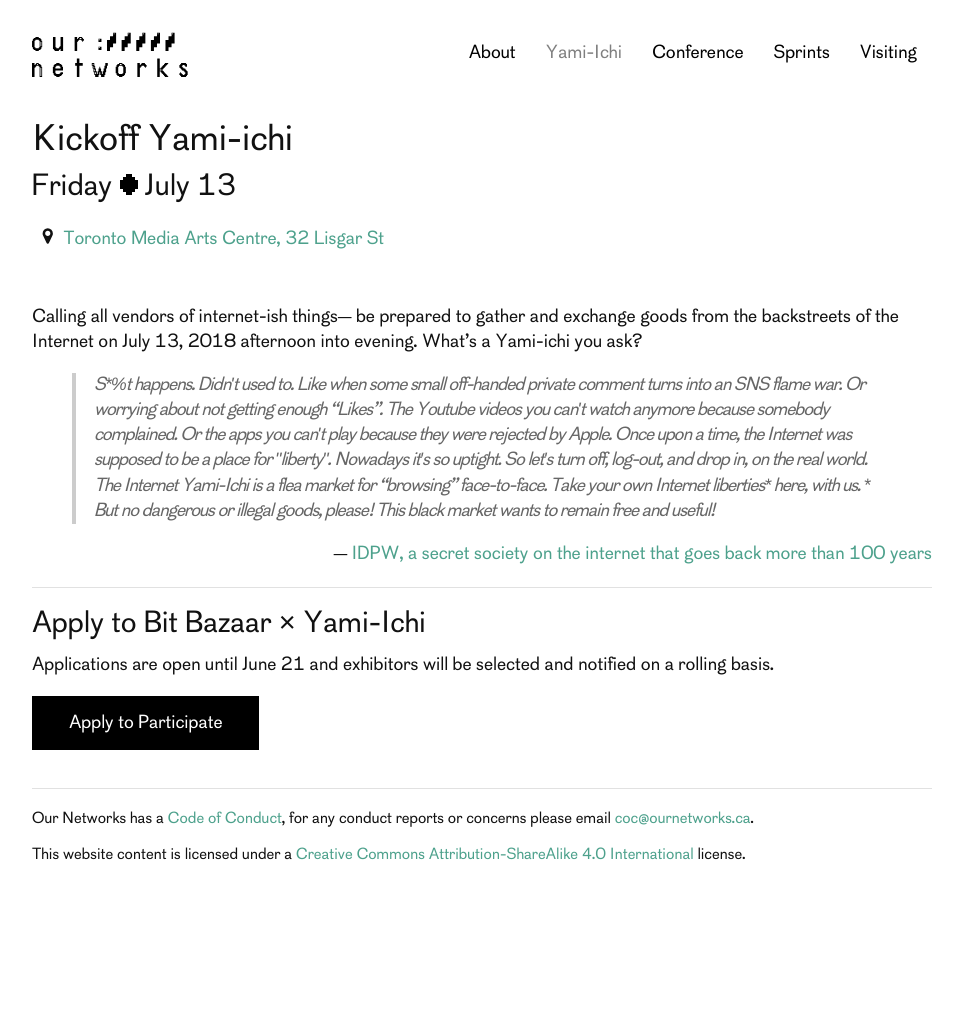
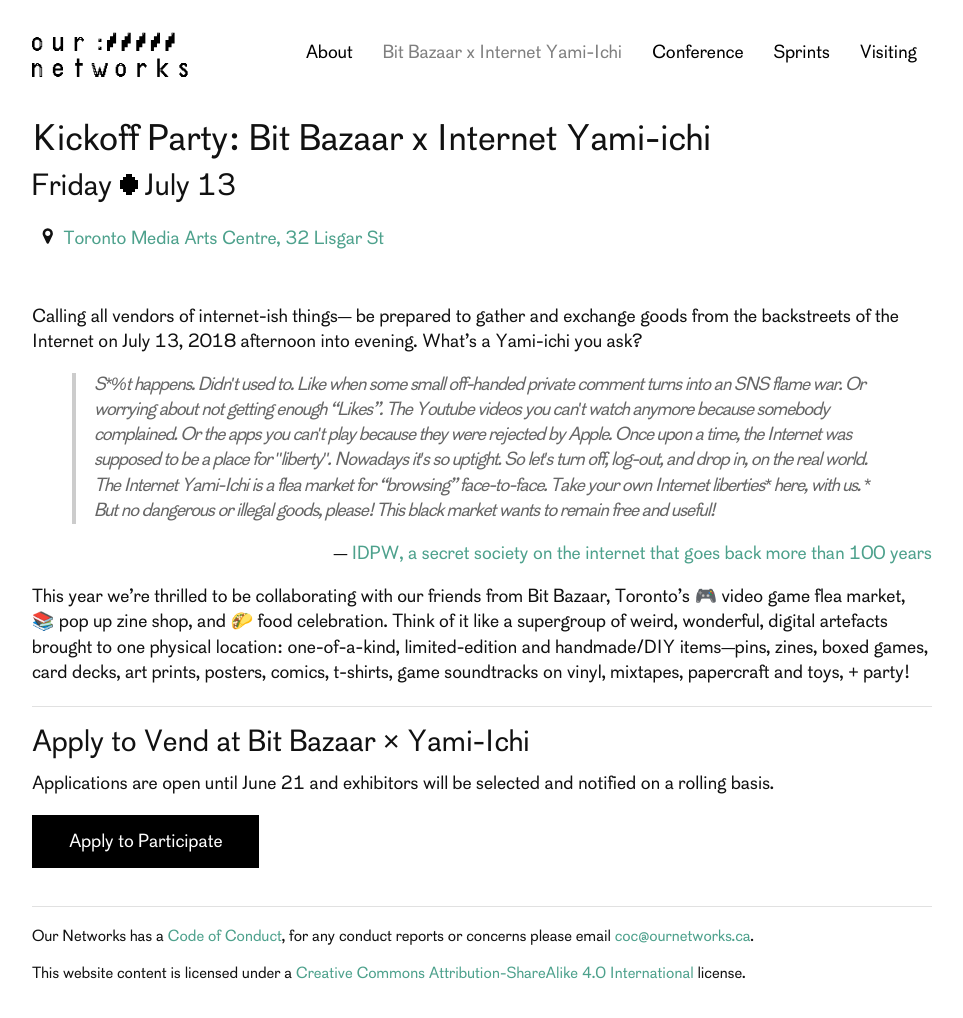
Before and after one commit to ournetworks/ournetworks.ca, a Jekyll site: the page built from yami-ichi.md, in a window 1280 px wide and 1047 px high. Shown: the top 1018 px of the window, without its empty margins (158-1121 px from the left). Built offline with Jekyll 4.4.1, drawn with Linux system fonts in a browser that asks for light colours.

Commit message:
Add more info about Bit Bazaar

```diff
--- a/yami-ichi.md
+++ b/yami-ichi.md
@@ -2,8 +2,8 @@
 layout: page
 order: 2
 section: "2018"
-title: "Kickoff Yami-ichi"
-titleDisplay: "Yami-Ichi"
+title: "Kickoff Party: Bit Bazaar x Internet Yami-ichi"
+titleDisplay: "Bit Bazaar x Internet Yami-Ichi"
 location: Toronto Media Arts Centre, 32 Lisgar St
 locationLink: https://osm.org/go/ZX6BIz1xQ?m=&way=66233699
 startDate: 2018-07-13
@@ -46,10 +46,12 @@
 
 <p style="text-align: right;"> — <a href="http://yami-ichi.biz/">IDPW, a secret society on the internet that goes back more than 100 years</a></p>
 
+This year we're thrilled to be collaborating with our friends from Bit Bazaar, Toronto's 🎮 video game flea market, 📚 pop up zine shop, and  🌮 food celebration.  Think of it like a supergroup of weird, wonderful, digital artefacts brought to one physical location: one-of-a-kind, limited-edition and handmade/DIY items—pins, zines, boxed games, card decks, art prints, posters, comics, t-shirts, game soundtracks on vinyl, mixtapes, papercraft and toys, + party!
+
 ***
 
-## Apply to Bit Bazaar × Yami-Ichi
+## Apply to Vend at Bit Bazaar × Yami-Ichi
 
 Applications are open until June 21 and exhibitors will be selected and notified on a rolling basis.
 
-<a href="https://preview.bitbazaar.world/" class="button button-primary" target="_blank">Apply to Participate</a>
+<a href="https://2018.bitbazaar.world/" class="button button-primary" target="_blank">Apply to Participate</a>
```
